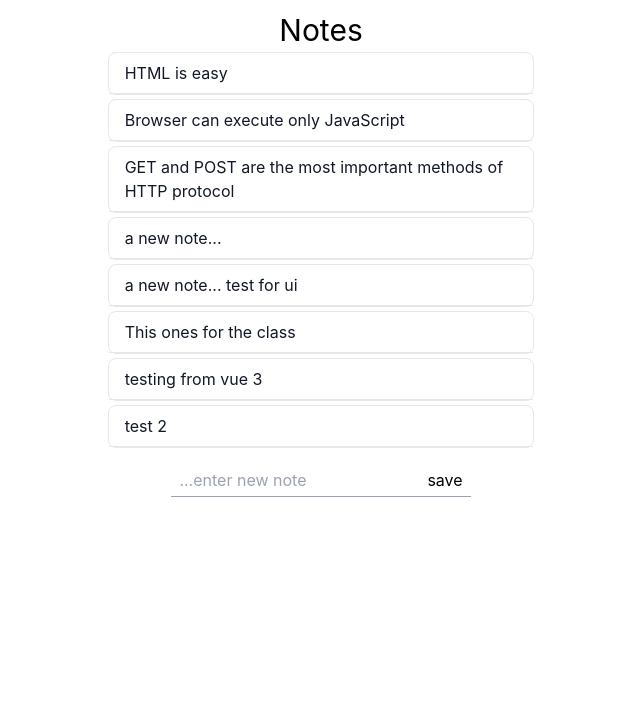
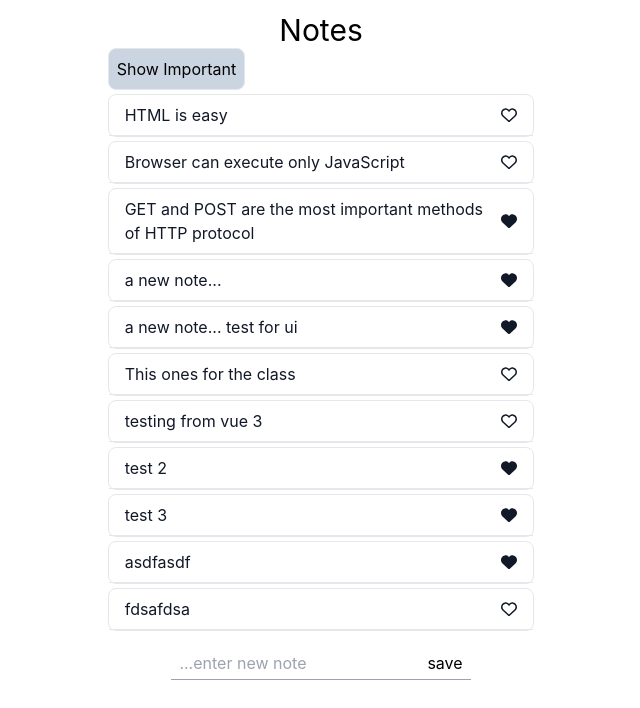
Before and after one commit to parkeraph/farkle, a Vue app: page / in a window 1280 px wide. Shown: the top 708 px of the page, without its empty margins (319-959 px from the left). Built offline with nearby package versions, Linux system fonts and the light colour scheme; data requests are answered from the project's data file.

Commit message:
use useNoteService in Note component to update note importance

```diff
--- a/db.json
+++ b/db.json
@@ -10,7 +10,7 @@
       "id": 2,
       "content": "Browser can execute only JavaScript",
       "date": "2022-1-17T18:39:34.091Z",
-      "important": true
+      "important": false
     },
     {
       "id": 3,
@@ -22,7 +22,7 @@
       "id": 4,
       "content": "a new note...",
       "date": "2022-04-04T21:04:58.402Z",
-      "important": false
+      "important": true
     },
     {
       "id": 5,
@@ -45,8 +45,26 @@
     {
       "content": "test 2",
       "date": "1651868127412",
+      "important": true,
+      "id": 8
+    },
+    {
+      "content": "test 3",
+      "date": "1652217802296",
+      "important": true,
+      "id": 9
+    },
+    {
+      "content": "asdfasdf",
+      "date": "1652223288843",
+      "important": true,
+      "id": 10
+    },
+    {
+      "content": "fdsafdsa",
+      "date": "1652223334445",
       "important": false,
-      "id": 8
+      "id": 11
     }
   ]
 }
--- a/package.json
+++ b/package.json
@@ -9,6 +9,10 @@
     "json": "npx json-server --port 3001 --watch db.json"
   },
   "dependencies": {
+    "@fortawesome/fontawesome-svg-core": "^6.1.1",
+    "@fortawesome/free-regular-svg-icons": "^6.1.1",
+    "@fortawesome/free-solid-svg-icons": "^6.1.1",
+    "@fortawesome/vue-fontawesome": "^3.0.0-5",
     "axios": "^0.27.0",
     "url": "^0.11.0",
     "vue": "^3.2.25",
--- a/src/App.vue
+++ b/src/App.vue
@@ -1,37 +1,48 @@
 <script lang="ts">
 // This starter template is using Vue 3 <script setup> SFCs
 // Check out https://vuejs.org/api/sfc-script-setup.html#script-setup
-import { onMounted, ref } from 'vue'
-import { useNoteService } from './composables/noteService';
+import { watch, ref, onMounted } from 'vue'
+import { useNoteService } from './composables';
 import { INote } from './types';
-import { getAll } from './api/noteService';
+import { Note } from './components';
 
 export default {
+    setup() {
+        const newNoteContent = ref("");
+        const importantOnly = ref(false);
+        const { notes, importantNotes, error, isLoading, getAllNotes, createNote } = useNoteService();
 
-   setup() {
-     const newNoteContent = ref('');
-
-      const { notes, error, isLoading, getAllNotes, createNote} = useNoteService();
-
+        onMounted(() => {
           getAllNotes();
+        });
 
         const handleNewNoteClick = async () => {
-
-        let newNote : INote = {
+            let newNote: INote = {
                 content: newNoteContent.value,
                 date: String(Date.now()),
                 important: false,
                 id: ""
-        }
-
+            };
             await createNote(newNote);
             await getAllNotes();
+            newNoteContent.value = "";
+        };
+        const toggleImportantView = async () => {
+            importantOnly.value = !importantOnly.value;
+        };
 
-        newNoteContent.value = "";
-      }
-
-      return {notes, error, isLoading, handleNewNoteClick, newNoteContent}
-  }
+        return {
+            notes,
+            importantNotes,
+            importantOnly,
+            error,
+            isLoading,
+            handleNewNoteClick,
+            newNoteContent,
+            toggleImportantView
+        };
+    },
+    components: { Note }
 }
 
 </script>
@@ -40,11 +51,25 @@ export default {
   <div class="app-wrapper">
 
     <h1 class="text-3xl mt-3">Notes</h1>
+    <div class="content-wrapper">
+      <button
+        class="important-button"
+        @click="toggleImportantView">
+          {{importantOnly ? "Show All" : "Show Important"}}
+      </button>
 
+      <div v-if="importantOnly">
+        <ul v-for="note in importantNotes" v-bind:key="note.id" class="note-list" >
+          <Note :note="note" />
+        </ul>
+      </div>
+      <div v-else>
         <ul v-for="note in notes" v-bind:key="note.id" class="note-list" >
-      <li class="note-item">{{note.content}}</li>
+         <Note :note="note" />
         </ul>
+      </div>
 
+    </div>
     <div class="new-note-form">
         <input
             class="mb-1 "
@@ -56,7 +81,6 @@ export default {
           @click="handleNewNoteClick"
         >save</button>
     </div>
-
   </div>
 </template>
 
@@ -66,14 +90,19 @@ export default {
   }
 
  .note-list {
-   @apply bg-white rounded-lg border border-gray-200  w-5/6 xl:w-1/3 lg:w-1/2 md:w-3/4  text-gray-900 mt-1
+   @apply bg-white rounded-lg border border-gray-200 text-gray-900 mt-1
  }
 
- .note-item {
-   @apply px-4 py-2 border-b border-gray-200 w-full flex justify-between
- }
 
  .new-note-form {
    @apply mt-5 px-2 border-b border-gray-400
  }
+
+ .important-button {
+    @apply rounded-lg border border-gray-200 p-2 bg-slate-300
+ }
+
+ .content-wrapper {
+    @apply w-full w-5/6 xl:w-1/3 lg:w-1/2 md:w-2/3
+ }
 </style>
--- a/src/components/Note.vue
+++ b/src/components/Note.vue
@@ -1,24 +1,33 @@
-<script lang="ts">
-    import { onMounted, ref } from 'vue'
-    import { INote } from "../models/intefaces"
+<script setup lang="ts">
+    import { INote } from "../types"
+    import { useNoteService } from "../composables"
 
-    export default {
-        setup() {
-            const name = ref('parker');
+    const { note } = defineProps<{
+                                    note: INote
+                                }>();
 
-            const doIt = () => console.log(`Hello ${name.value}`);
+    const { updateNote } = useNoteService();
 
-            onMounted(() => {
-                doIt();
-            });
+    const handleImportanceButtonClick = () => {
+        const updatedNote = { ...note, important: !note.important }
+        updateNote(updatedNote);
 
-            return { name };
-        }
-    };
+    }
+
 </script>
 
 <template>
-   <li>
-       <div>{{props.note.content}}</div>
-   </li>
+    <li class="note-item">
+        {{note?.content}}
+        <button @click="handleImportanceButtonClick">
+            <i v-if="(note?.important)" class="fas fa-heart"></i>
+            <i v-else class="far fa-heart"></i>
+        </button>
+    </li>
 </template>
+
+<style lang="postcss">
+    .note-item {
+        @apply p-5 px-4 py-2 border-b border-gray-200 w-full flex justify-between
+    }
+</style>
--- /dev/null
+++ b/src/composables/index.ts
@@ -0,0 +1,5 @@
+import { useNoteService } from "./noteService";
+
+export {
+    useNoteService
+}
--- a/src/composables/noteService.ts
+++ b/src/composables/noteService.ts
@@ -1,11 +1,12 @@
-import { ref, Ref } from 'vue'
+import { readonly, ref, computed } from 'vue'
 import { INote } from '../types'
 import axios from 'axios';
 
 const url: string = 'http://localhost:3001/notes'
+const notes = ref<INote[]>([]);
 
 const useNoteService = () => {
-    const notes = ref<INote[]>([]);
+
     const error = ref<String>('');
     const isLoading = ref<boolean>(false);
 
@@ -25,21 +26,40 @@ const useNoteService = () => {
         isLoading.value = true;
         try{
             const res = await axios.post(url, newNote);
-            console.log(res);
         }catch(e){
-            console.error(e);
             error.value = String(e);
         }finally{
             isLoading.value = false;
         }
     }
 
+    const updateNote = async (updatedNote: INote) => {
+        isLoading.value = true;
+
+        try{
+            await axios.put(`${url}/${updatedNote.id}/`, updatedNote);
+            const resp = await axios.get<INote[]>(url);
+            notes.value = resp.data;
+        }catch(e){
+            error.value = String(e)
+        }finally{
+
+            isLoading.value = false;
+        }
+    }
+
+    const importantNotes : INote[] = computed(() =>
+                notes.value.filter(element => element.important)
+            )
+
     return {
-        notes,
+        notes:readonly(notes),
+        importantNotes,
         error,
         isLoading,
         getAllNotes,
-        createNote
+        createNote,
+        updateNote
     }
 
 }
--- a/src/main.ts
+++ b/src/main.ts
@@ -1,5 +1,16 @@
 import { createApp } from 'vue'
 import App from './App.vue'
 import './index.css'
+import { library } from '@fortawesome/fontawesome-svg-core'
+import { fas } from '@fortawesome/free-solid-svg-icons'
+import { far } from '@fortawesome/free-regular-svg-icons'
+import { FontAwesomeIcon } from '@fortawesome/vue-fontawesome'
+import { dom } from "@fortawesome/fontawesome-svg-core";
+dom.watch();
 
-createApp(App).mount('#app')
+library.add(fas);
+library.add(far);
+
+createApp(App)
+    .component('font-awesome-icon', FontAwesomeIcon)
+    .mount('#app')
```
Also changed, not shown: 1 other file (tests, documents, lock files or other folders). Lines whose indentation alone changed are shown as unchanged.
